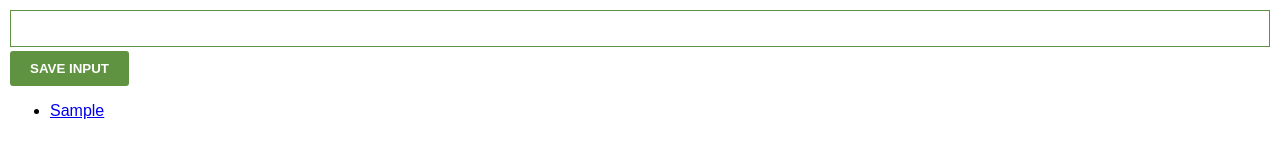
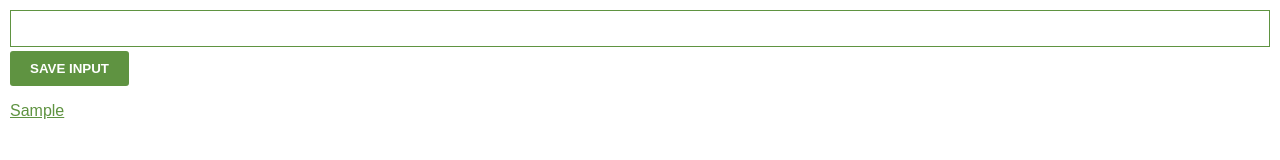
Before and after one commit to sharara6/Chrome-Extension, a browser extension: page index.html in a window 1280 px wide. Both pictures are taken after typing "Sample" into the empty fields and a click on the button "SAVE INPUT". Drawn offline with Linux system fonts and the light colour scheme.

```diff
--- a/index.css
+++ b/index.css
@@ -2,6 +2,7 @@ body {
     margin: 0;
     padding: 10px;
     font-family: Arial, Helvetica, sans-serif;
+    min-width: 400px;
 }
 input {
     box-sizing: border-box;
@@ -23,3 +24,18 @@ button:hover {
     background-color:#3a5c26 ;
     cursor: pointer;
 }
+
+ul {
+ list-style: none;
+ margin-top: 20ppx;
+ padding-left: 0px;
+}
+li {
+    margin-top: 5px;
+}
+a {
+    color: #5f9341;
+}
+a:hover {
+    color: #3a5c26;
+}
--- a/index.html
+++ b/index.html
@@ -3,7 +3,7 @@
 <head>
     <meta charset="UTF-8">
     <meta name="viewport" content="width=device-width, initial-scale=1.0">
-    <title>Document</title>
+    <title>Extension</title>
     <link rel="stylesheet" href="index.css">
 </head>
 <body>
--- a/index.js
+++ b/index.js
@@ -1,6 +1,6 @@
 let myLeads = []
 
-const inputEl = document.getElementById('input-el')
+const inputEl = document.getElementById(`input-el`)
 const inputLestener = document.getElementById("input-btn")
 const ulEl = document.getElementById("ul-el")
 
@@ -16,7 +16,7 @@ function renderElemnts(){
     let listItems = ""
 
     for (let i = 0; i < myLeads.length; i++) {
-        listItems+= "<li><a href =" + myLeads[i] +"target='_blank'>" + myLeads[i] + " </a></li>" ;
+        listItems+= `<li><a href = ${myLeads[i]} target="_blank">${myLeads[i]} </a></li>`
     }
     ulEl.innerHTML = listItems
 
```
Also changed, not shown: 197bfed06ab38ebd786c364ec8869d2e.jpg (added), manifest.json (added).
